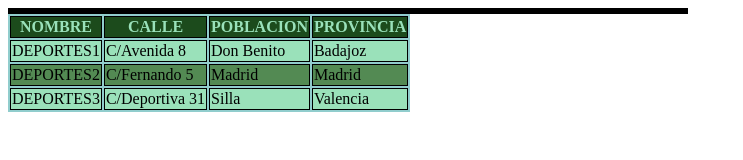
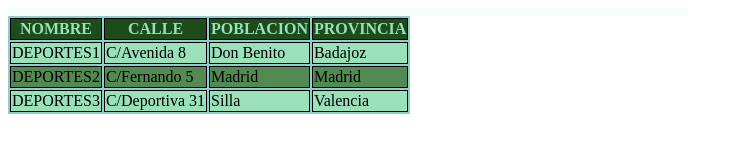
Before and after one commit to ManelQM/retosCssFrontend, a plain HTML site: page reto11/index.html in a window 1280 px wide. Shown: the whole page, without its empty margins (0-743 px from the left). Drawn offline with Linux system fonts and the light colour scheme.

Commit message:
Modificaciones baratas reto11  2º commit

```diff
--- a/reto11/css/style.css
+++ b/reto11/css/style.css
@@ -5,12 +5,12 @@ table {
 
 }
 
-div {
-border-style:outset;
-padding: auto;
-width: 53.3%;
-height: 100%;
-border: 3px solid;
+.contenedor1 {
+background-color:rgb(244, 252, 252) ;
+height: 1vh;
+width: 53.1vw;
+border:3px rgb(3, 4, 4)
+
 
 }
 
```
